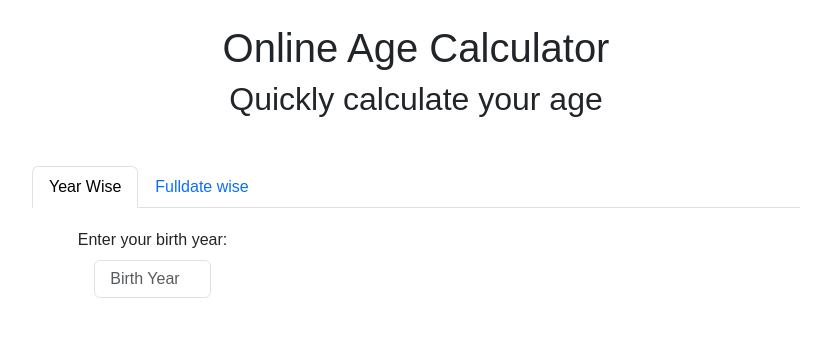
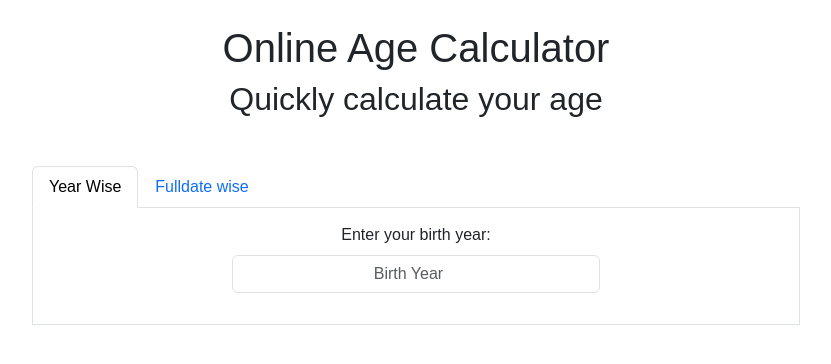
Before and after one commit to jsbimra/quick-age-calculator, a React (Create React App) app: page / in a window 1280 px wide. Shown: the top 364 px of the page, without its empty margins (224-1055 px from the left). Built offline with nearby package versions, Linux system fonts and the light colour scheme.

Commit message:
styling fixed styled

```diff
--- a/src/components/CalculateAge.js
+++ b/src/components/CalculateAge.js
@@ -8,7 +8,7 @@ const CalculateAge = (props) => {
   });
 
   const handlePanel = (e, type) => {
-    console.log('handelpanel', type);
+    // console.log('handelpanel', type);
     setWise({
       ...wise,
       year: type && type.toLowerCase() === 'year' ? true: false
@@ -37,8 +37,7 @@ const CalculateAge = (props) => {
           </li>
         </ul>
 
-          <div className="p-1 mt-2 mb-2
-            d-flex align-items-center">
+          <div className="d-flex align-items-center">
               {wise && wise.year ?
                 <PanelYearWise /> :
               <PanelFulldateWise />}
--- a/src/components/panels/FulldateWise.js
+++ b/src/components/panels/FulldateWise.js
@@ -49,7 +49,7 @@ const PanelFulldateWise = (props) => {
       }
       console.log({ monthDiff, diffDate, calMonth, diffYear });
 
-      const calVal = `Age : <strong className="m-0 p-0">${diffYear} years ${calMonth} months ${diffDate} days </strong>
+      const calVal = `Age : <strong className="m-0 p-0 text-success">${diffYear} years ${calMonth} months ${diffDate} days </strong>
       `;
 
       if (Object.keys(calVal).length) {
@@ -69,7 +69,7 @@ const PanelFulldateWise = (props) => {
       <section className="panel year-wise">
         <form className="calculatorForm form form-horizontal">
           <div className="row gutter-15">
-            <div className="col-sm-4 col-md-4 form-group">
+            <div className="col-sm-5 col-md-4 form-group">
               <label className="form-label" htmlFor="dateRange">
                 Date:
               </label>
@@ -86,7 +86,7 @@ const PanelFulldateWise = (props) => {
                 className="form-slider"
               />
             </div>
-            <div className="col-sm-4 col-md-4 form-group">
+            <div className="col-sm-5 col-md-4 form-group">
               {/* <select
                 className="form-select"
                 id="floatingSelect"
@@ -111,7 +111,7 @@ const PanelFulldateWise = (props) => {
                 onMouseUp={(e) => calculateAge(fullDate)}
               />
             </div>
-            <div className="col-sm-4 col-md-4 form-group mb-3">
+            <div className="col-sm-5 col-md-4 form-group mb-3">
             <label className="form-label" htmlFor="yearRange">
               Year:
             </label>
@@ -144,10 +144,9 @@ const PanelFulldateWise = (props) => {
 
           <div className="row">
             <div className="col-md-12">
-
                 <h4 className="mt-4">
-                  Selected Date:{" "}
-                  <strong>
+                  <small>Selected Date:{" "}</small>
+                  <strong className="text-primary">
                     {`${fullDate.date}-${fullDate.month}-${fullDate.year}`}
                   </strong>
                 </h4>
--- a/src/components/panels/YearWise.js
+++ b/src/components/panels/YearWise.js
@@ -17,16 +17,21 @@ const PanelYearWise = (props) => {
         setCalculatedAge(calVal);
       }
       // console.log({ calculateAge });
+    } else {
+      setCalculatedAge(null);
     }
   };
 
   return (
     <>
       <section className="panel year-wise">
-        <form className="calculatorForm form form-horizontal">
-          <div className="form-group mt-2 mb-3">
-            <label className="form-label"
-              htmlFor="birthYear">Enter your birth year:</label>
+        <div className="row">
+          <div className="col-md-12">
+            <form className="calculatorForm form">
+              <div className="form-group mb-3">
+                <label className="form-label" htmlFor="birthYear">
+                  Enter your birth year:
+                </label>
                 <input
                   type="number"
                   className="form-control text-center w-50 m-auto"
@@ -39,23 +44,28 @@ const PanelYearWise = (props) => {
                   onChange={(e) => calculateAge(e)}
                 />
               </div>
-
+            </form>
+          </div>
+        </div>
+        <div className="row">
+          <div className="col-md-12">
             {calculatedAge ? (
               <h4 className="pt-1">
-              Your age is <strong className="m-0 p-0">{calculatedAge} years</strong>
-
-              <p  className="pt-3 d-inline-block">
-                <small>(if birth date is passed than you are </small> <strong className="d-inline m-0 p-0">{calculatedAge + 1} years old</strong>)
+                Your age is{" "}
+                <strong className="m-0 p-0">{calculatedAge} years</strong>
+                <p className="pt-3 d-inline-block">
+                  <small>(if birth date is passed than you are </small>{" "}
+                  <strong className="d-inline m-0 p-0">
+                    {calculatedAge + 1} years old
+                  </strong>
+                  )
                 </p>
               </h4>
             ) : (
               ""
             )}
-
-          {/* <div className="form-group">
-            <input className="btn btn-secondary" type="submit" />
-          </div> */}
-        </form>
+          </div>
+        </div>
       </section>
     </>
   );
--- a/src/styles.css
+++ b/src/styles.css
@@ -9,6 +9,11 @@
 }
 
 .panel-wrapper .panel {
+  width: 100%;
+  border-width: 0 1px 1px;
+  border-style: solid;
+  border-color: #dee2e6;
+  padding: 15px;
 }
 
 .panel-wrapper .panel.year-wise {
```
Lines whose indentation alone changed are shown as unchanged.
